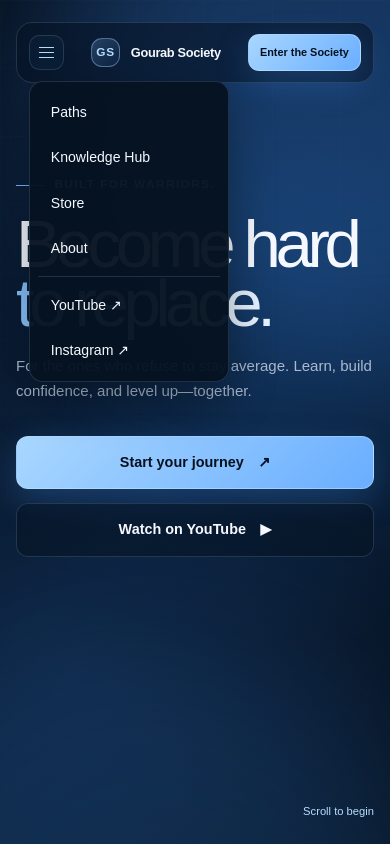
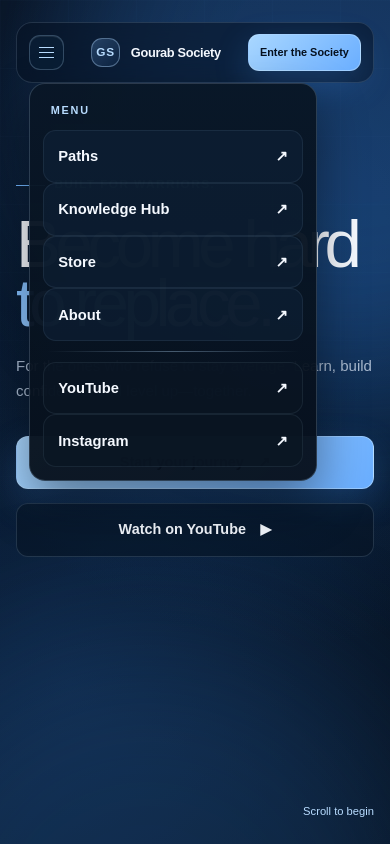
Before and after one commit to gourab-cpu-tech/gourab-society, a Next.js app: page / in a window 390 px wide. Both pictures are taken after a click on the button "Open menu". Shown: the top 844 px of the page. Built offline with nearby package versions, Linux system fonts and the light colour scheme.

Commit message:
Improve mobile menu premium styling

```diff
--- a/src/app/MobileMenu.tsx
+++ b/src/app/MobileMenu.tsx
@@ -22,32 +22,43 @@
 
       {isOpen && (
         <div className="mobile-menu-panel">
-          <Link href="#paths" onClick={() => setIsOpen(false)}>
-            Paths
+          <div className="mobile-menu-header">Menu</div>
+          <Link className="mobile-menu-item" href="#paths" onClick={() => setIsOpen(false)}>
+            <span>Paths</span>
+            <span aria-hidden="true">↗</span>
           </Link>
-          <Link href="/knowledge" onClick={() => setIsOpen(false)}>
-            Knowledge Hub
+          <Link className="mobile-menu-item" href="/knowledge" onClick={() => setIsOpen(false)}>
+            <span>Knowledge Hub</span>
+            <span aria-hidden="true">↗</span>
           </Link>
-          <Link href="/store" onClick={() => setIsOpen(false)}>
-            Store
+          <Link className="mobile-menu-item" href="/store" onClick={() => setIsOpen(false)}>
+            <span>Store</span>
+            <span aria-hidden="true">↗</span>
           </Link>
-          <Link href="/about" onClick={() => setIsOpen(false)}>
-            About
+          <Link className="mobile-menu-item" href="/about" onClick={() => setIsOpen(false)}>
+            <span>About</span>
+            <span aria-hidden="true">↗</span>
           </Link>
+
           <div className="mobile-menu-divider" />
+
           <a
+            className="mobile-menu-item social-item"
             href="https://youtube.com/@gourab.society?si=-WaxCE7xxQr6HDJW"
             target="_blank"
             rel="noreferrer"
           >
-            YouTube ↗
+            <span>YouTube</span>
+            <span aria-hidden="true">↗</span>
           </a>
           <a
+            className="mobile-menu-item social-item"
             href="https://www.instagram.com/gourab.fitness?igsh=MWI5Nm54eHVtdGdoeg%3D%3D&utm_source=qr"
             target="_blank"
             rel="noreferrer"
           >
-            Instagram ↗
+            <span>Instagram</span>
+            <span aria-hidden="true">↗</span>
           </a>
         </div>
       )}
--- a/src/app/globals.css
+++ b/src/app/globals.css
@@ -106,10 +106,17 @@
   align-content: center;
   gap: 0.25rem;
   padding: 0.55rem;
-  border: 1px solid var(--line);
-  border-radius: 0.65rem;
+  border: 1px solid rgba(184, 220, 255, 0.24);
+  border-radius: 0.7rem;
   background: rgba(12, 32, 55, 0.72);
+  box-shadow: inset 0 1px 0 rgba(255, 255, 255, 0.08);
   cursor: pointer;
+  transition: transform 180ms ease, border-color 180ms ease;
+}
+
+.mobile-menu-toggle:hover {
+  transform: translateY(-1px);
+  border-color: rgba(184, 220, 255, 0.4);
 }
 
 .mobile-menu-toggle span {
@@ -122,34 +129,75 @@
 .mobile-menu-panel {
   position: absolute;
   z-index: 10;
-  top: calc(100% + 0.7rem);
+  top: calc(100% + 0.8rem);
   left: 0;
   display: grid;
-  min-width: 12.5rem;
-  padding: 0.5rem;
-  border: 1px solid var(--line);
-  border-radius: 0.85rem;
-  background: rgba(6, 18, 33, 0.96);
-  box-shadow: 0 18px 45px rgba(0, 0, 0, 0.35);
-  backdrop-filter: blur(20px);
-}
-
-.mobile-menu-panel a {
-  padding: 0.75rem 0.8rem;
-  border-radius: 0.5rem;
+  width: min(82vw, 18rem);
+  padding: 0.8rem;
+  border: 1px solid rgba(184, 220, 255, 0.2);
+  border-radius: 1rem;
+  background:
+    linear-gradient(180deg, rgba(9, 23, 39, 0.98), rgba(7, 16, 28, 0.96));
+  box-shadow: 0 22px 50px rgba(0, 0, 0, 0.42);
+  backdrop-filter: blur(18px);
+  animation: menuSlideIn 180ms ease-out;
+}
+
+@keyframes menuSlideIn {
+  from {
+    opacity: 0;
+    transform: translateY(-8px) scale(0.98);
+  }
+  to {
+    opacity: 1;
+    transform: translateY(0) scale(1);
+  }
+}
+
+.mobile-menu-header {
+  padding: 0.35rem 0.5rem 0.7rem;
+  color: var(--blue-bright);
+  font-size: 0.68rem;
+  font-weight: 700;
+  letter-spacing: 0.16em;
+  text-transform: uppercase;
+}
+
+.mobile-menu-item {
+  display: flex;
+  align-items: center;
+  justify-content: space-between;
+  gap: 0.75rem;
+  padding: 0.9rem 0.9rem;
+  border: 1px solid rgba(184, 220, 255, 0.08);
+  border-radius: 0.8rem;
+  background: rgba(17, 36, 58, 0.52);
   color: var(--text);
-  font-size: 0.88rem;
-}
-
-.mobile-menu-panel a:hover {
+  font-size: 0.92rem;
+  font-weight: 600;
+  transition: transform 180ms ease, background 180ms ease, border-color 180ms ease, color 180ms ease;
+}
+
+.mobile-menu-item:hover {
+  transform: translateY(-1px);
+  border-color: rgba(184, 220, 255, 0.22);
   background: rgba(114, 183, 255, 0.12);
   color: var(--blue-bright);
+}
+
+.social-item {
+  background: rgba(10, 22, 35, 0.8);
 }
 
 .mobile-menu-divider {
   height: 1px;
-  margin: 0.35rem 0;
-  background: var(--line);
+  margin: 0.6rem 0.25rem;
+  background: linear-gradient(
+    90deg,
+    rgba(184, 220, 255, 0),
+    rgba(184, 220, 255, 0.35),
+    rgba(184, 220, 255, 0)
+  );
 }
 
 .brand {
```
